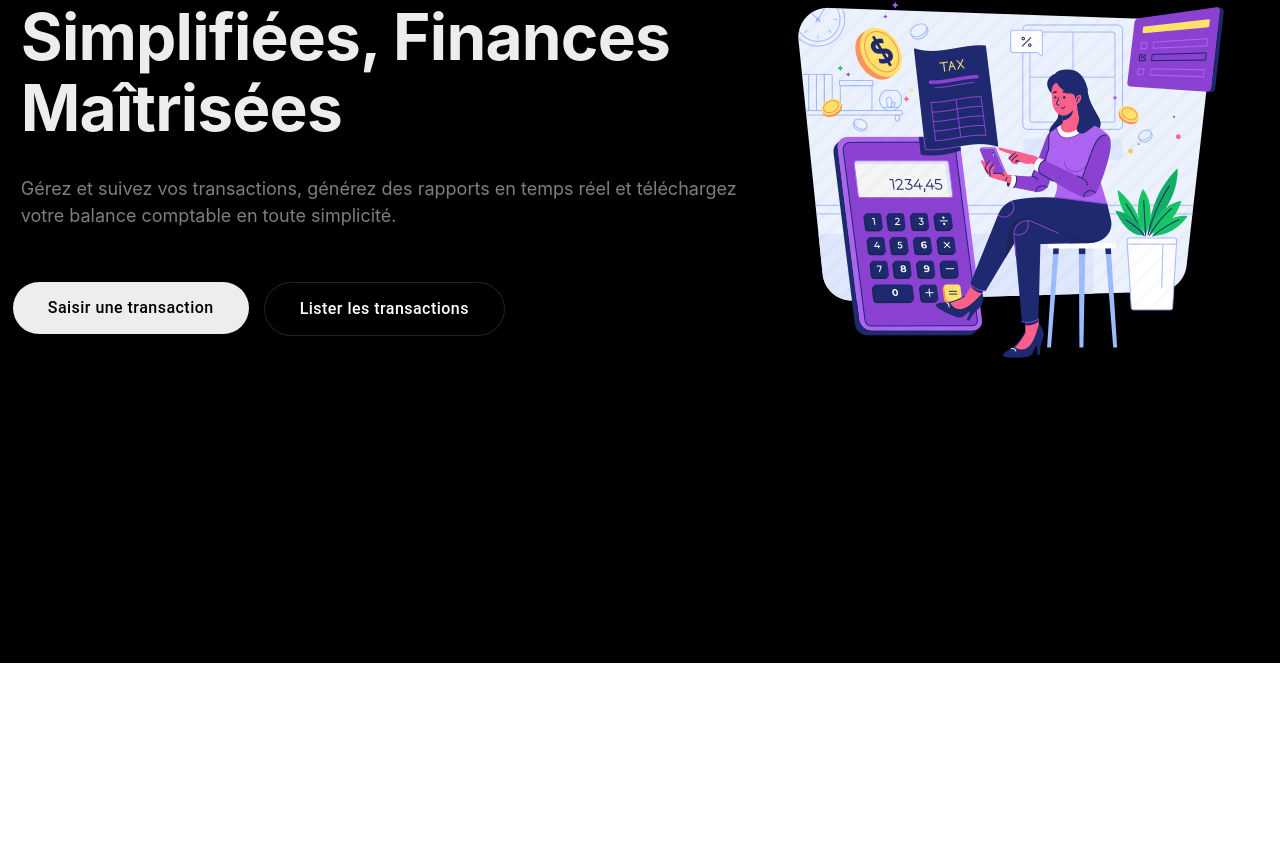
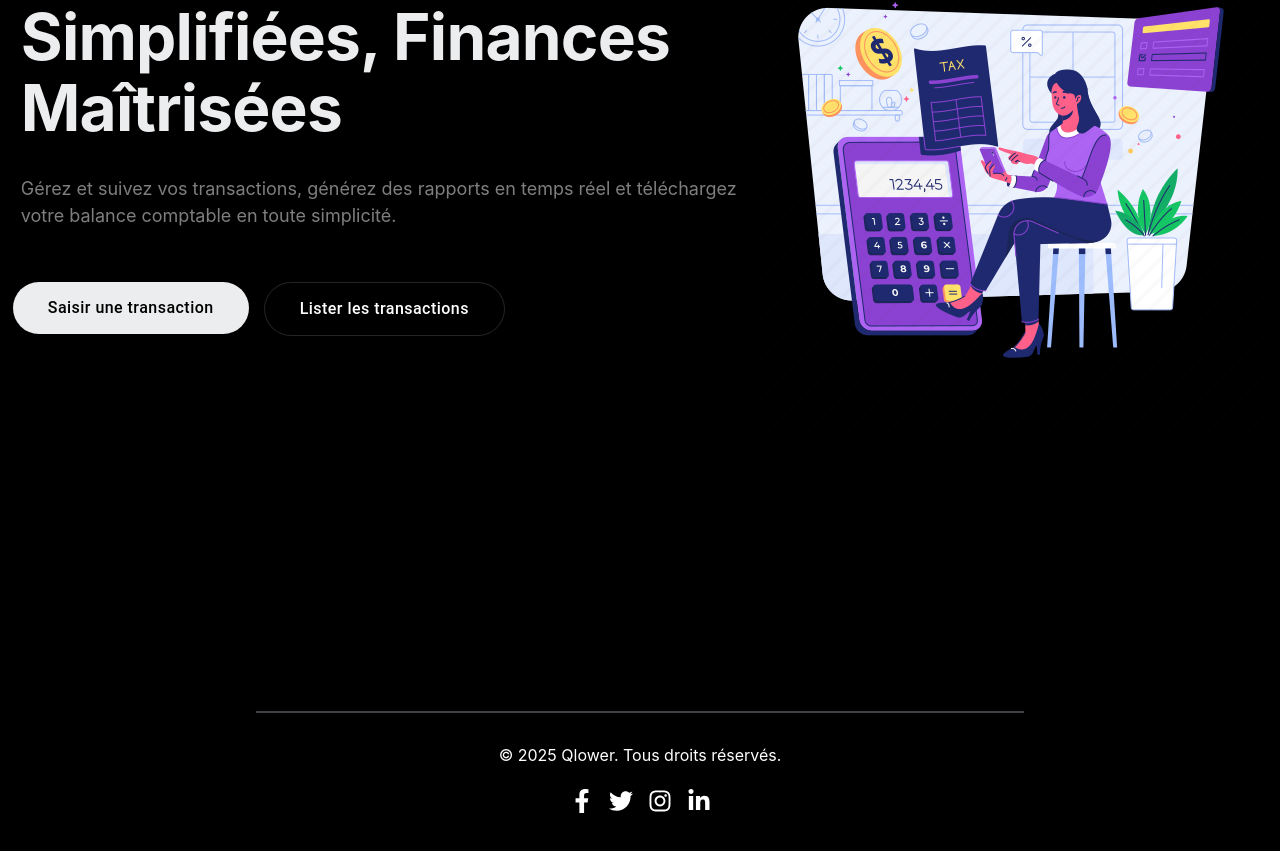
Before and after one commit to Faalco91/Qlower_TechnicalTest, a React (Vite) app in the folder frontend/: page / in a window 1280 px wide. Shown: the part 297-1148 px from the top of the page. Before the commit the page ends 960 px from the top, so only its background shows below. Built offline with nearby package versions, Linux system fonts and the light colour scheme.

Commit message:
Ajout du composant Footer : création de la structure et du style pour le pied de page avec des icônes de réseaux sociaux.

```diff
--- a/frontend/src/App.jsx
+++ b/frontend/src/App.jsx
@@ -1,16 +1,15 @@
 import React from 'react';
 import { BrowserRouter as Router, Route, Routes } from 'react-router-dom';
-import TransactionForm from './components/TransactionForm/TransactionForm';
-import TransactionList from './components/TransactionList/TransactionList';
-import GenerateBalanceButton from './components/GenerateBalanceButton/GenerateBalanceButton';
 import Home from './components/home/home';
 import Header from './components/header/header';
+import Footer from './components/footer/footer';
 
 const App = () => {
   return (
     <Router>
       <Header />
       <Home />
+      <Footer />
     </Router>
   );
 };
--- /dev/null
+++ b/frontend/src/components/footer/footer.css
@@ -0,0 +1,41 @@
+.footer-separator {
+  width: 60%;
+  border: none;
+  border-top: 2px solid #3f3f46; /* Couleur de la barre horizontale */
+  margin: 0 auto 20px auto; /* Centrer et ajouter un espace en bas */
+}
+
+.footer-container {
+  background-color: rgba(0, 0, 0, 0.8);
+  color: #fff;
+  padding: 3rem 0;
+  text-align: center;
+}
+
+.footer-content {
+  display: flex;
+  flex-direction: column;
+  align-items: center;
+  justify-content: center;
+}
+
+.footer-content p {
+  margin: 0;
+  padding: 10px 0;
+}
+
+.social-icons {
+  display: flex;
+  gap: 15px;
+  margin-top: 10px;
+}
+
+.social-icons a {
+  color: #fff;
+  font-size: 1.5rem;
+  transition: color 0.3s ease;
+}
+
+.social-icons a:hover {
+  color: #007bff;
+}
--- /dev/null
+++ b/frontend/src/components/footer/footer.jsx
@@ -0,0 +1,22 @@
+import React from "react";
+import { FaFacebookF, FaTwitter, FaInstagram, FaLinkedinIn } from "react-icons/fa";
+import "./Footer.css";
+
+const Footer = () => {
+  return (
+    <footer className="footer-container">
+        <hr className="footer-separator" /> {/* Ajoutez cette ligne pour la barre horizontale */}
+        <div className="footer-content">
+            <p>&copy; 2025 Qlower. Tous droits réservés.</p>
+            <div className="social-icons">
+                <a href="https://www.facebook.com" target="_blank" rel="noopener noreferrer"><FaFacebookF /></a>
+                <a href="https://www.twitter.com" target="_blank" rel="noopener noreferrer"><FaTwitter /></a>
+                <a href="https://www.instagram.com" target="_blank" rel="noopener noreferrer"><FaInstagram /></a>
+                <a href="https://www.linkedin.com" target="_blank" rel="noopener noreferrer"><FaLinkedinIn /></a>
+            </div>
+        </div>
+    </footer>
+  );
+};
+
+export default Footer;
```
